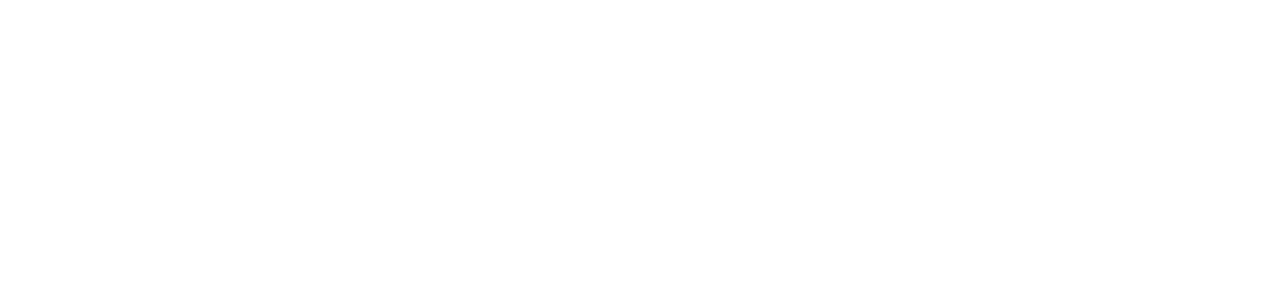
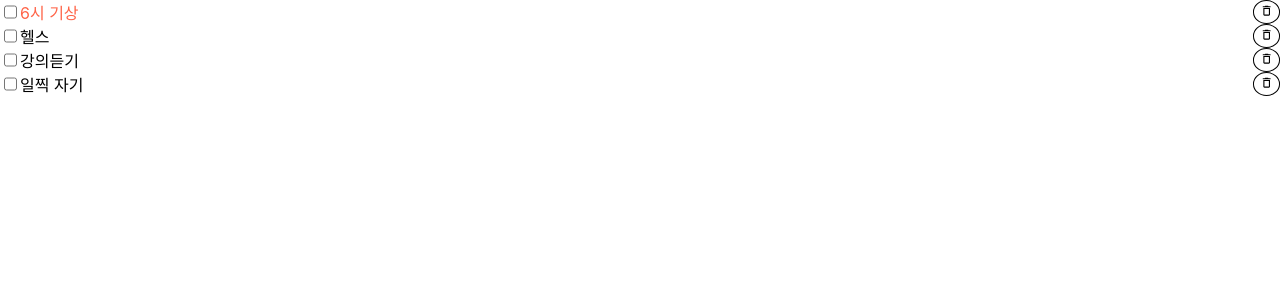
Before and after one commit to JaydenLee1116/todo-app, a React (Create React App) app: page / in a window 1280 px wide. Shown: the top 300 px of the page. Built offline with nearby package versions, Linux system fonts and the light colour scheme.

Commit message:
feat: Add item-component
- 투두 리스트의 요소가 되는 item 컴포넌트
- 고민사항: 각 item의 complete 유무 state를 어디서 관리할지

```diff
--- a/src/App.tsx
+++ b/src/App.tsx
@@ -1,8 +1,16 @@
 import React from 'react';
 import './App.css';
+import Item from './components/Item';
 
 function App() {
-  return <div className="App"></div>;
+  const tempTitles = ['6시 기상', '헬스', '강의듣기', '일찍 자기'];
+  return (
+    <div className="App">
+      {tempTitles.map((title, index) => (
+        <Item title={title} key={index} />
+      ))}
+    </div>
+  );
 }
 
 export default App;
--- /dev/null
+++ b/src/components/Item.tsx
@@ -0,0 +1,29 @@
+import styles from '../styles/Item.module.css';
+import { MdDeleteOutline } from 'react-icons/md';
+import { useState } from 'react';
+
+interface ItemProps {
+  title: string;
+}
+
+export default function Item({ title }: ItemProps) {
+  const [isComplete, setIsComplete] = useState(false);
+
+  const handleComplete = () => {
+    setIsComplete(!isComplete);
+  };
+
+  const handleDelete = () => {
+    console.log('delete');
+  };
+
+  return (
+    <div className={styles.item}>
+      <input type="checkbox" checked={isComplete} onChange={handleComplete} />
+      <span>{title}</span>
+      <button onClick={handleDelete}>
+        <MdDeleteOutline />
+      </button>
+    </div>
+  );
+}
--- /dev/null
+++ b/src/styles/Item.module.css
@@ -0,0 +1,26 @@
+.item {
+  width: 100%;
+  display: flex;
+  flex-direction: row;
+  justify-content: space-between;
+}
+
+.item > input {
+}
+
+.item > span {
+}
+
+.item > button {
+  margin-left: auto;
+  background-color: transparent;
+  border: 1px solid black;
+  border-radius: 50%;
+ }
+
+.item:hover,
+.item:focus,
+.item:active {
+  color: tomato;
+  border-color: yellowgreen;
+}
```
Also changed, not shown: 1 other file (tests, documents, lock files or other folders).
